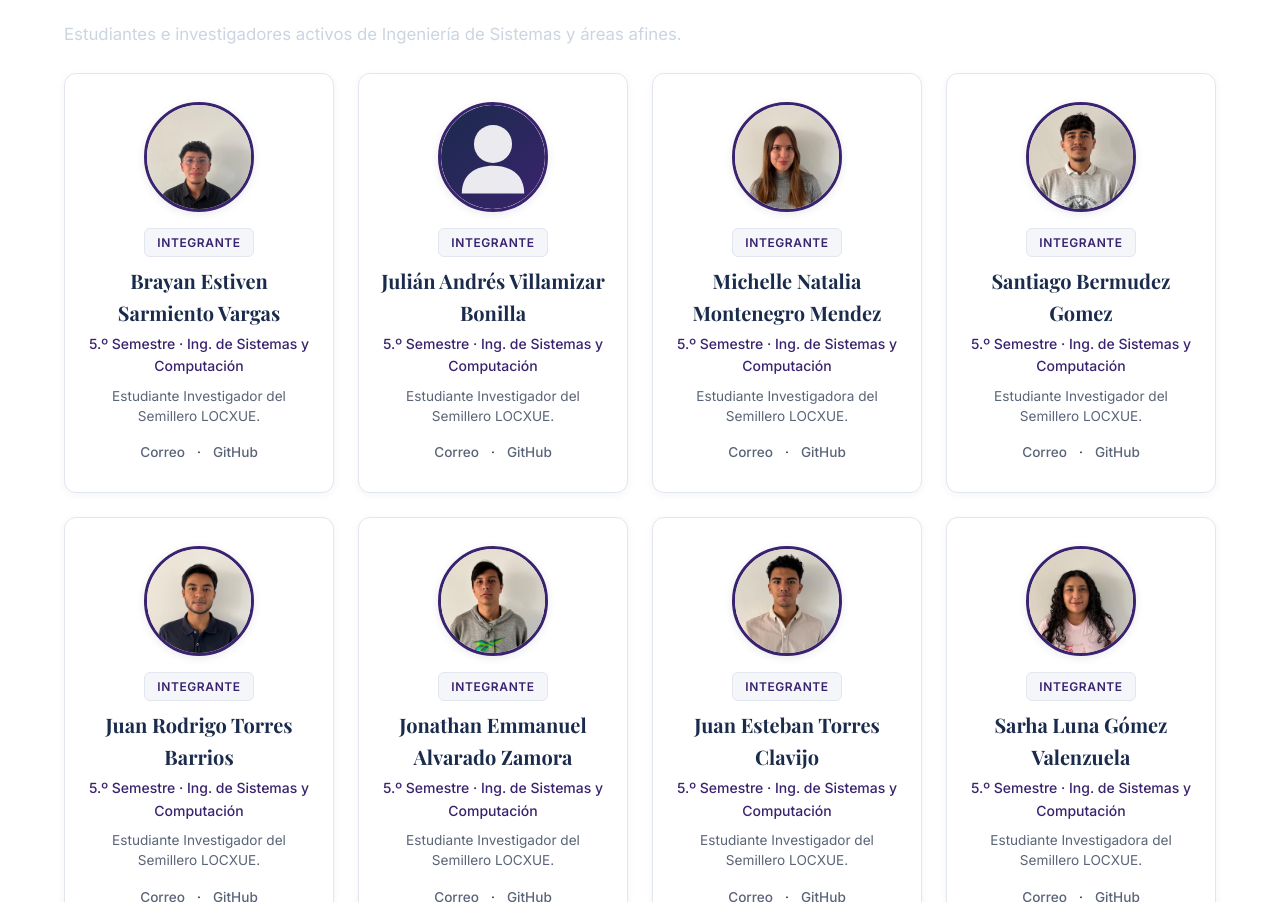
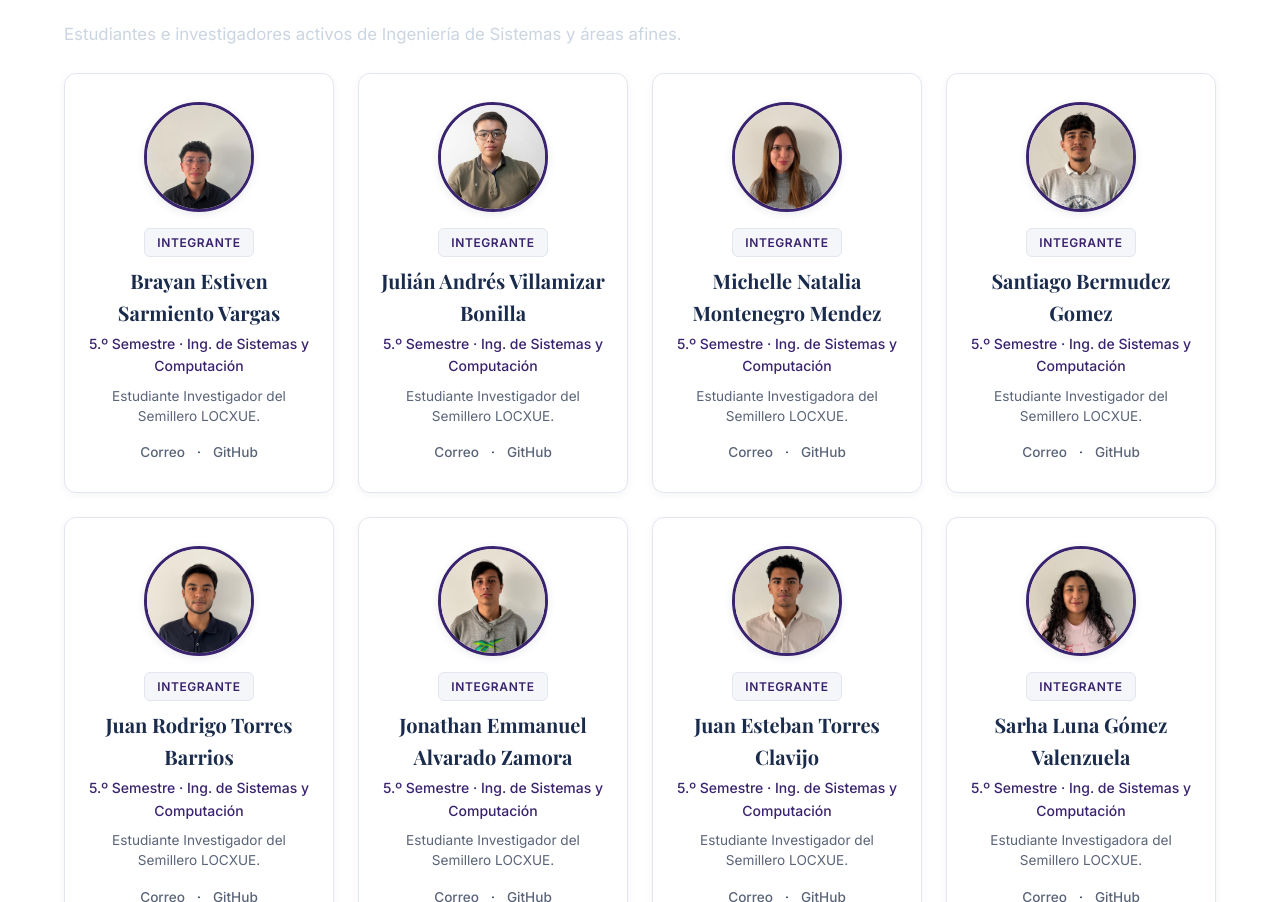
Before and after one commit to sabego2006/pagina-web-locxue, a plain HTML site: page web/index.html in a window 1280 px wide. Shown: the part 4729-5631 px from the top of the page. Drawn offline with nearby package versions, Linux system fonts and the light colour scheme.

Commit message:
Asignar fotografia a Julián Andrés Villamizar Bonilla

```diff
--- a/web/index.html
+++ b/web/index.html
@@ -407,7 +407,7 @@
 
             <article class="equipo__card" data-component="card-integrante">
               <div class="equipo__avatar-wrapper">
-                <img src="assets/img/avatar-placeholder.svg" alt="Foto de Julián Andrés Villamizar Bonilla" class="equipo__avatar">
+                <img src="assets/img/equipo/julian-villamizar.jpg" alt="Foto de Julián Andrés Villamizar Bonilla" class="equipo__avatar">
               </div>
               <span class="equipo__badge equipo__badge--integrante">Integrante</span>
               <h4 class="equipo__nombre">Julián Andrés Villamizar Bonilla</h4>
```
Also changed, not shown: contenido/02-equipo/Equipo.html (+1 -1 lines), web/assets/img/equipo/julian-villamizar.jpg (added).
